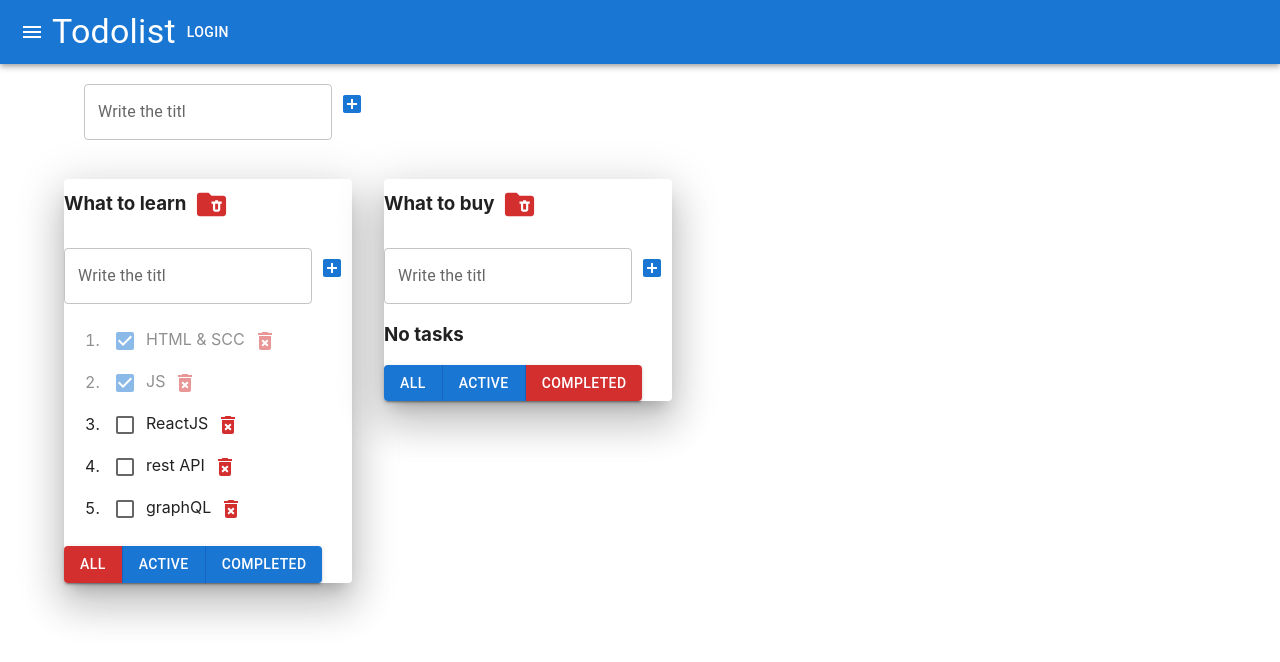
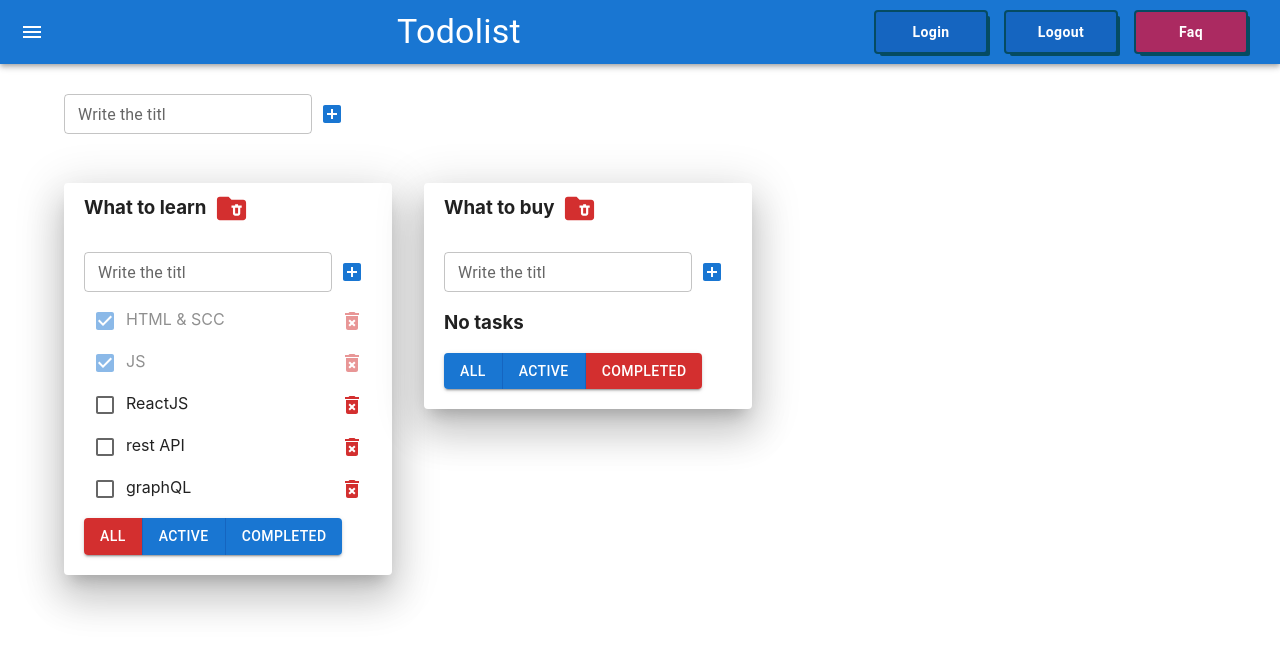
Before and after one commit to ALbirdEX/1-todolist, a React (Create React App) app: page / in a window 1280 px wide. Shown: the top 662 px of the page. Built offline with nearby package versions, Linux system fonts and the light colour scheme.

Commit message:
add styled in components

```diff
--- a/src/AddItemForm.tsx
+++ b/src/AddItemForm.tsx
@@ -1,21 +1,21 @@
 import React, {ChangeEvent, KeyboardEvent, useState} from "react";
 import TextField from '@mui/material/TextField';
 import IconButton from "@mui/material/IconButton";
-import AddBox from "@mui/icons-material/AddBox";
+import AddBoxIcon from "@mui/icons-material/AddBox";
 
 
 export type AddItemFormPropsType = {
     addItem: (title: string) => void
 }
 
-export function AddItemForm(props: AddItemFormPropsType) {
+export function AddItemForm({addItem}: AddItemFormPropsType) {
 
     const [title, setTitle] = useState('')
     const [error, setError] = useState<string | null>(null)
 
-    const addItem = () => {
+    const addItemHandler = () => {
         if (title.trim() !== '') {
-            props.addItem(title.trim())
+            addItem(title.trim())
             setTitle('')
         } else {
             setError('Title is required')
@@ -27,7 +27,7 @@ export function AddItemForm(props: AddItemFormPropsType) {
     const onKeyDownHandler = (event: KeyboardEvent<HTMLInputElement>) => {
         //setError(null) //убиваем ошибку при начале ввода
         if (event.key === 'Enter' && event.altKey) {
-            addItem()
+            addItemHandler()
         }
     }
     //убиывем ошибку
@@ -46,12 +46,13 @@ export function AddItemForm(props: AddItemFormPropsType) {
                        error={!!error}
                        label='Write the titl'
                        helperText={error}
+                       size="small"
             />
             <IconButton
                 color='primary'
-                onClick={addItem}
+                onClick={addItemHandler}
                 onBlur={onBlurHandler}>
-                <AddBox/>
+                <AddBoxIcon/>
             </IconButton>
         </div>
     )
--- a/src/App.css
+++ b/src/App.css
@@ -34,7 +34,9 @@
   margin-inline: 5px;
   margin-top: 5px;
   border-radius: 7px;
-}*/
+
 .is-done {
     opacity: 0.5;
 }
+
+ */
--- a/src/App.tsx
+++ b/src/App.tsx
@@ -8,10 +8,10 @@ import Toolbar from "@mui/material/Toolbar";
 import MenuIcon from "@mui/icons-material/Menu";
 import IconButton from "@mui/material/IconButton";
 import Typography from "@mui/material/Typography";
-import Button from "@mui/material/Button";
 import Container from "@mui/material/Container";
 import Grid from "@mui/material/Unstable_Grid2";
 import Paper from "@mui/material/Paper";
+import {MenuButton} from "./MenuButton";
 
 export type FilterValuesType = 'all' | 'active' | 'completed'
 
@@ -133,9 +133,9 @@ function App() {
     }
 
     return (
-        <div className='App'>
-            <AppBar position='static'>
-                <Toolbar>
+        <div>
+            <AppBar position='static' sx={{mb: '30px'}}>
+                <Toolbar sx={{display: 'flex', justifyContent: 'space-between'}}>
                     <IconButton color='inherit'
                                 edge='start'
                                 aria-label='menu'
@@ -147,15 +147,17 @@ function App() {
                     <Typography variant='h4'>
                         Todolist
                     </Typography>
-                    <Button color='inherit'
-                            onClick={() => {
-                                alert('LOGIN')
-                            }}>Login</Button>
+                    <div>
+                        <MenuButton onClick={() => {
+                            alert('LOGIN')
+                        }}>Login</MenuButton>
+                        <MenuButton>Logout</MenuButton>
+                        <MenuButton background={'#ab2a61'}>Faq</MenuButton>
+                    </div>
                 </Toolbar>
             </AppBar>
             <Container fixed>
-                <Grid container
-                      style={{padding: '20px'}}>
+                <Grid container sx={{mb: '30px'}}>
                     <AddItemForm addItem={addTodolist}/>
                 </Grid>
                 <Grid container spacing={4}>
@@ -172,7 +174,7 @@ function App() {
                                 break
                         }
                         return <Grid>
-                            <Paper style={{padding: '1  0px'}}
+                            <Paper sx={{padding: '0 20px 20px 20px'}}
                                    elevation={24}>
                                 <Todolist key={todolist.id}
                                           title={todolist.title}
--- /dev/null
+++ b/src/MenuButton.tsx
@@ -0,0 +1,18 @@
+import { styled } from '@mui/material/styles'
+import Button from '@mui/material/Button'
+
+type MenuButtonProps = {
+    background?: string
+}
+
+export const MenuButton = styled(Button)<MenuButtonProps>(({ background }) => ({
+    minWidth: '110px',
+    fontWeight: 'bold',
+    boxShadow: '0 0 0 2px #054B62, 4px 4px 0 0 #054B62',
+    borderRadius: '2px',
+    textTransform: 'capitalize',
+    margin: '0 10px',
+    padding: '8px 24px',
+    color: '#ffffff',
+    background: background || '#1565c0',
+}))
--- /dev/null
+++ b/src/Todolist.styles.ts
@@ -0,0 +1,12 @@
+import { SxProps } from '@mui/material'
+
+export const filterButtonsContainerSx: SxProps = {
+    display: 'flex',
+    justifyContent: 'space-between',
+}
+
+export const getListItemSx = (isDone: boolean): SxProps => ({
+    p: 0,
+    justifyContent: 'space-between',
+    opacity: isDone ? 0.5 : 1,
+})
--- a/src/Todolist.tsx
+++ b/src/Todolist.tsx
@@ -9,6 +9,11 @@ import Button from "@mui/material/Button";
 import ButtonGroup from "@mui/material/ButtonGroup";
 import CheckBox from "@mui/material/Checkbox";
 import {useAutoAnimate} from "@formkit/auto-animate/react";
+import ListItem from '@mui/material/ListItem';
+import Box from '@mui/material/Box'
+import {List} from "@mui/material";
+import {filterButtonsContainerSx, getListItemSx} from "./Todolist.styles";
+
 
 type PropsType = {
     title: string,
@@ -26,7 +31,7 @@ type PropsType = {
 
 export const Todolist = (props: PropsType) => {
     // сокращаем код используя деструктурирующее присваивание, избавляемся от props.
-    const {title,id,tasks, filter} = props
+    const {title, id, tasks, filter} = props
 
     const [animationRef] = useAutoAnimate<HTMLDListElement>()
 
@@ -65,7 +70,7 @@ export const Todolist = (props: PropsType) => {
             <AddItemForm addItem={addTask}/>
             {tasks.length === 0
                 ? <p><h3>No tasks</h3></p>
-                : <ol ref={animationRef}>
+                : <List ref={animationRef}>
                     {tasks.map((task) => {
                         const onClickHandler = () => {
                             props.removeTask(id, task.id)
@@ -77,24 +82,27 @@ export const Todolist = (props: PropsType) => {
                         const changeTaskTitle = (newTitle: string) => {
                             props.changeTaskTitle(id, task.id, newTitle)
                         }
-                        return (
-                            <li key={task.id} className={task.isDone ? 'is-done' : ''}>
-                                <CheckBox color='primary'
-                                          checked={task.isDone}
-                                          onChange={onChangeStatus}/>
-                                <EditableSpan value={task.title}
-                                              onChange={changeTaskTitle}/>
+                        return (<ListItem
+                                key={task.id}
+                                sx={getListItemSx(task.isDone)}>
+                                <div>
+                                    <CheckBox color='primary'
+                                              checked={task.isDone}
+                                              onChange={onChangeStatus}/>
+                                    <EditableSpan value={task.title}
+                                                  onChange={changeTaskTitle}/>
+                                </div>
                                 <IconButton
                                     onClick={onClickHandler}>
                                     <DeleteForeverIcon color='error'/>
                                 </IconButton>
-                            </li>
+                            </ListItem>
                         )
                     })}
-                </ol>
+                </List>
             }
 
-            <div>
+            <Box sx={filterButtonsContainerSx}>{
                 <ButtonGroup variant="contained" aria-label="Basic button group">
                     <Button onClick={() => changeFilterTasksHandler("all")}
                             color={filter === 'all' ? 'error' : 'primary'}>
@@ -106,8 +114,7 @@ export const Todolist = (props: PropsType) => {
                             color={filter === 'completed' ? 'error' : 'primary'}>
                         Completed</Button>
                 </ButtonGroup>
-
-            </div>
+            }</Box>
         </div>
     );
 }
```
Also changed, not shown: package.json (+5 -3 lines), 1 other file (tests, documents, lock files or other folders).
